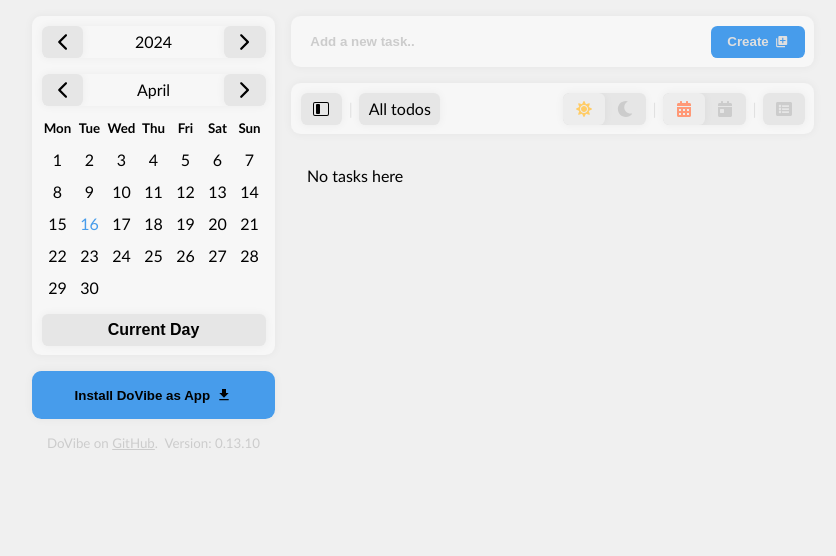
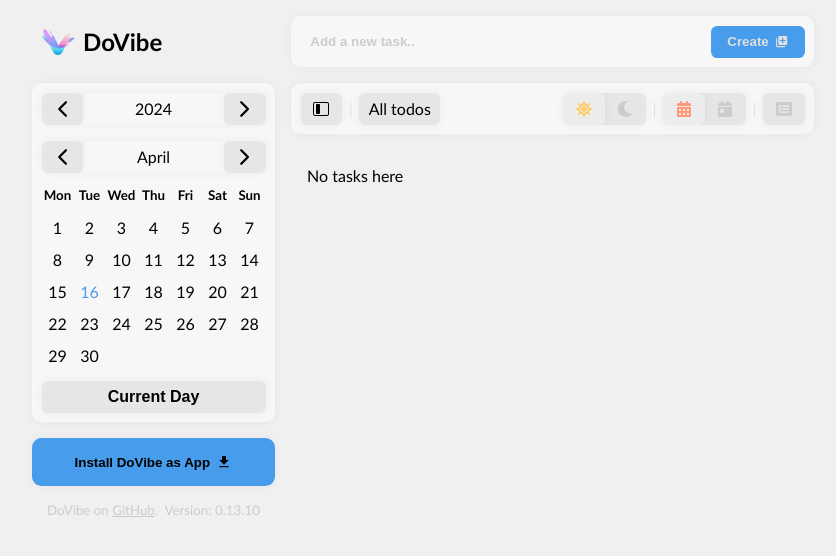
Before and after one commit to iNikAnn/DoVibe, a React (Create React App) app: page / in a window 1280 px wide. Both pictures are taken after a click on the element 408 px from the left and 108 px from the top of the page. Shown: the top 556 px of the page, without its empty margins (217-1053 px from the left). Built offline with nearby package versions, Linux system fonts and the light colour scheme.

Commit message:
New: Added logo to the top of LeftSideBar

```diff
--- a/src/components/LeftSideBar.jsx
+++ b/src/components/LeftSideBar.jsx
@@ -89,6 +89,11 @@ function LeftSideBar({ initialDate, todos, currentTodo, onPickDate, checkForUnfi
 			className={styles.leftSideBar}
 		>
 			<div className={styles.content}>
+				<div className={styles.logoWrapper}>
+					<span className={styles.logo} />
+					<h2>DoVibe</h2>
+				</div>
+
 				<AnimatePresence initial={false}>
 					{currentTodo && (
 						<CurrentTodo
--- a/src/css/LeftSideBar.module.css
+++ b/src/css/LeftSideBar.module.css
@@ -18,6 +18,24 @@
 	padding-right: 0;
 }
 
+.logoWrapper {
+	/* outline: 1px solid tomato; */
+	display: flex;
+	align-items: center;
+	gap: 0.6rem;
+
+	padding: 0.6rem;
+	margin-bottom: 1rem;
+}
+
+.logo {
+	display: inline-block;
+	width: 2rem;
+	height: 2rem;
+	background: url(../../public/icons/logo192-alpha.png) no-repeat center;
+	background-size: contain;
+}
+
 @media screen and (max-width: 576px) {
 	.leftSideBar {
 		position: fixed;
```
